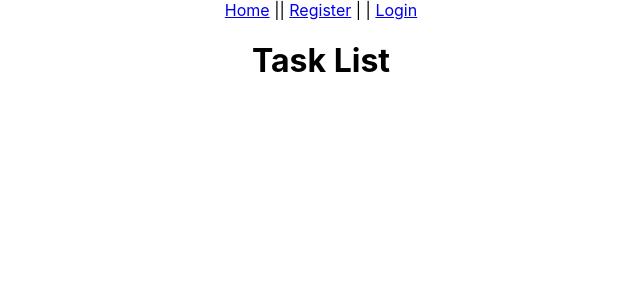
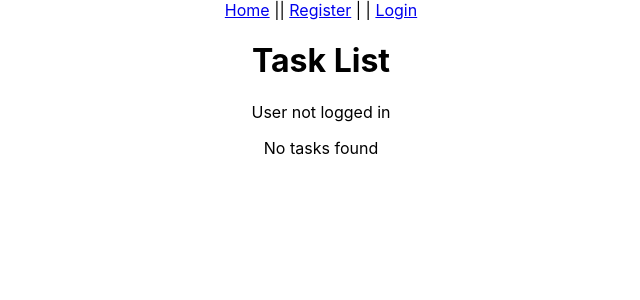
Before and after one commit to mpierce1988/ReactTaskManager, a React (Create React App) app in the folder task-manager/: page /tasks in a window 1280 px wide. Shown: the top 300 px of the page, without its empty margins (319-959 px from the left). Built offline with nearby package versions, Linux system fonts and the light colour scheme.

Commit message:
Created TaskList

```diff
--- a/task-manager/src/containers/TaskList.js
+++ b/task-manager/src/containers/TaskList.js
@@ -1,7 +1,47 @@
+import { useState, useEffect } from "react";
+import { TaskItem } from "../components/TaskItem";
+import { getTasks } from "../functions/apiFunctions";
+import { useUser } from "../contexts/UserContext";
+
 export function TaskList() {
+    const {userId} = useUser();
+    const [tasks, setTasks] = useState([]);
+    const [loading, setLoading] = useState(false);
+    const [error, setError] = useState('');
+
+    useEffect(() => {
+        const fetchData = async () => {
+            if(!userId) return;
+
+        setLoading(true);
+        setError('');
+
+        const data = await getTasks(userId);
+
+        // Check for errors
+        if(data.status != 'Success') {
+            setError('Unable to retrieve tasks');
+        } else {
+            setTasks(data.tasks);
+        }
+
+        setLoading(false);
+        }
+
+        fetchData();
+
+    }, []);
+
     return (
         <>
             <h1>Task List</h1>
+            {!userId && <p>User not logged in</p>}
+            {loading && <p>Loading...</p>}
+            {error && <p>{error}</p>}
+            {tasks.length == 0 && <p>No tasks found</p>}
+            {tasks.length > 0 &&
+                tasks.map(t => <TaskItem id={t.id} name={t.name} description={t.description} />)
+            }
         </>
     );
 }
```
